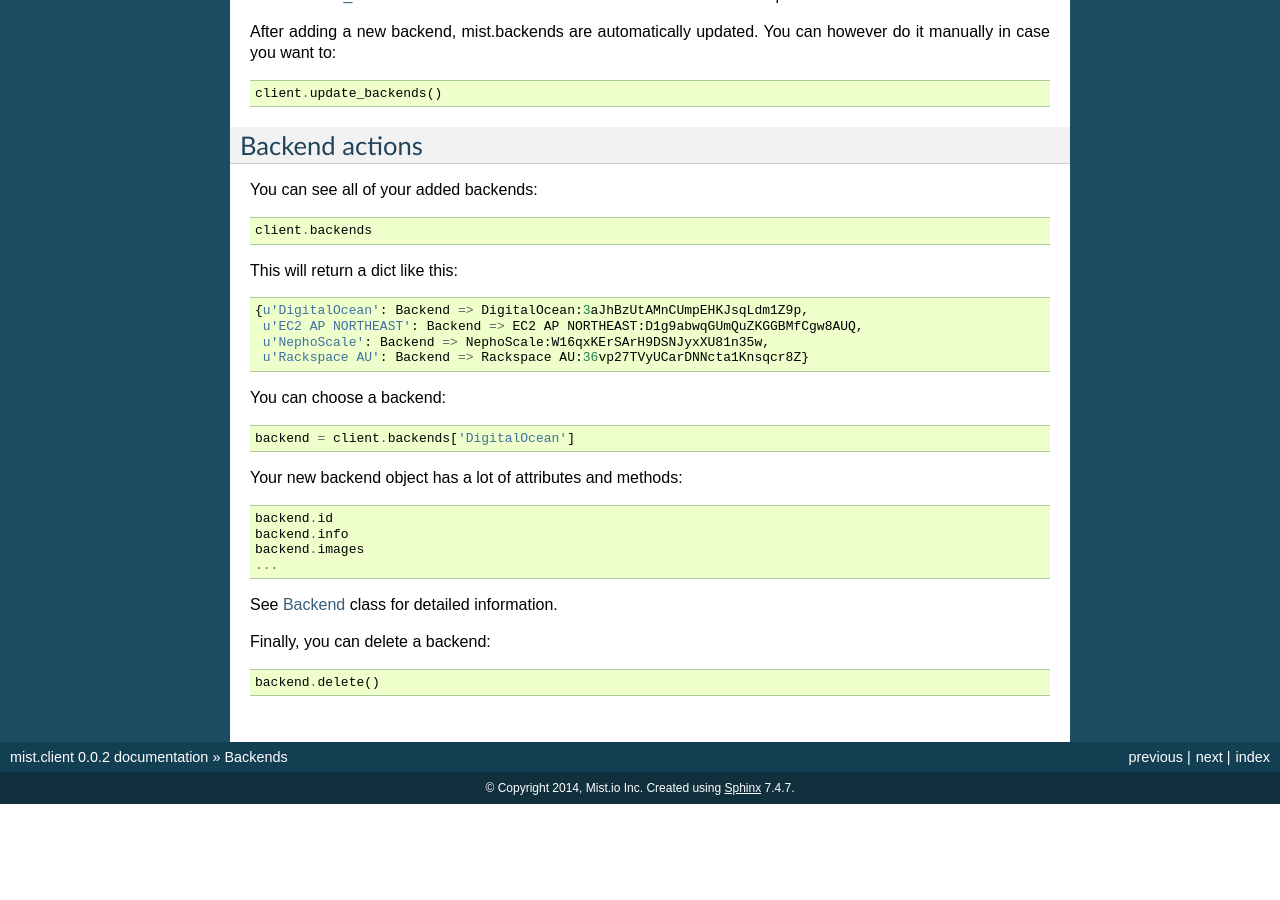
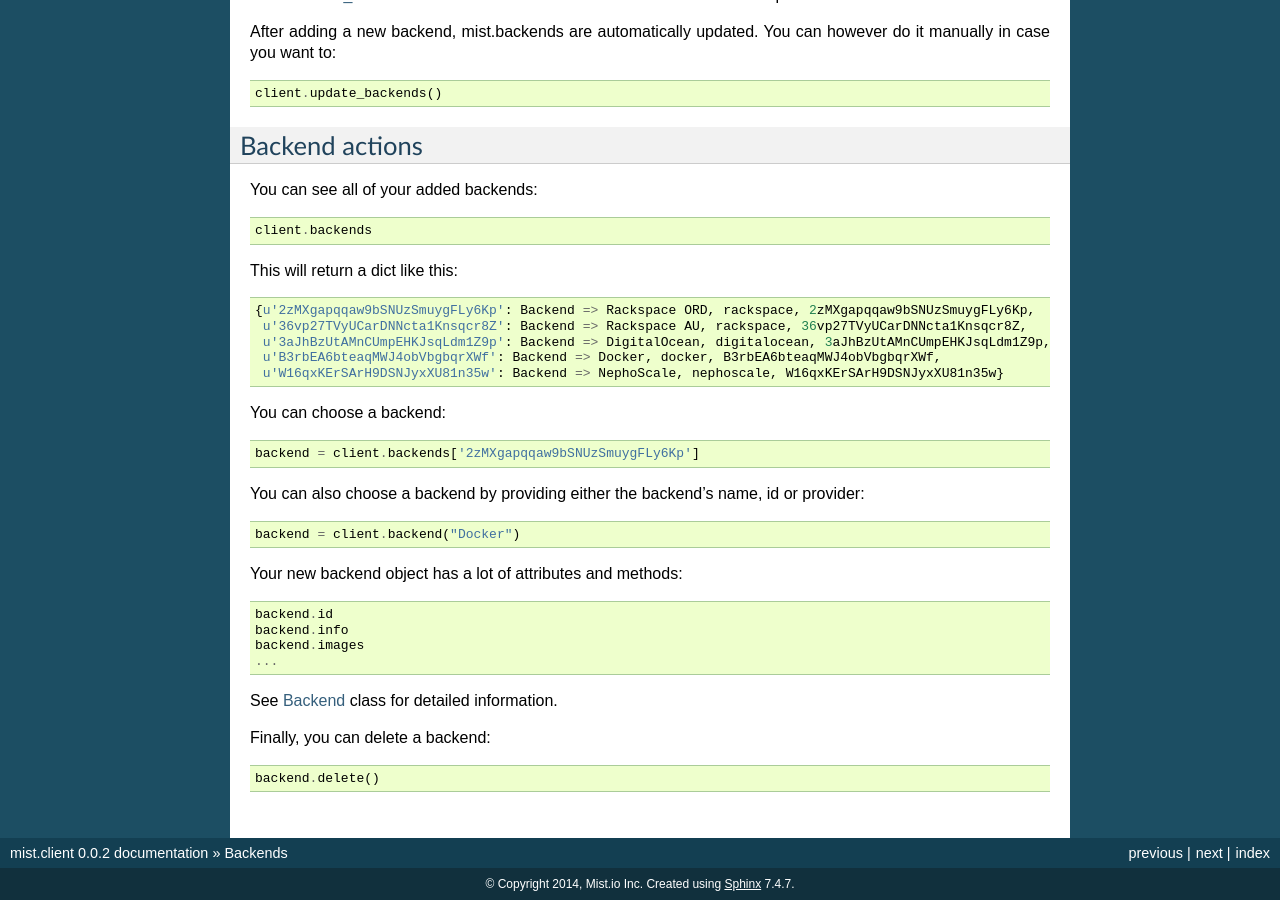
Before and after one commit to mistio/mist.client, a Sphinx documentation site: the page built from docs/source/backends.rst, in a window 1280 px wide and 900 px high, scrolled down 1021 px. Built offline with Sphinx 7.4.7, drawn with Linux system fonts in a browser that asks for light colours; before the commit the page ends 1825 px from its top, so only the background shows below that.

Commit message:
Update Documentation

```diff
--- a/docs/source/backends.rst
+++ b/docs/source/backends.rst
@@ -71,14 +71,20 @@ You can see all of your added backends::
 
 This will return a dict like this::
 
-    {u'DigitalOcean': Backend => DigitalOcean:3aJhBzUtAMnCUmpEHKJsqLdm1Z9p,
-     u'EC2 AP NORTHEAST': Backend => EC2 AP NORTHEAST:D1g9abwqGUmQuZKGGBMfCgw8AUQ,
-     u'NephoScale': Backend => NephoScale:W16qxKErSArH9DSNJyxXU81n35w,
-     u'Rackspace AU': Backend => Rackspace AU:36vp27TVyUCarDNNcta1Knsqcr8Z}
+    {u'2zMXgapqqaw9bSNUzSmuygFLy6Kp': Backend => Rackspace ORD, rackspace, 2zMXgapqqaw9bSNUzSmuygFLy6Kp,
+     u'36vp27TVyUCarDNNcta1Knsqcr8Z': Backend => Rackspace AU, rackspace, 36vp27TVyUCarDNNcta1Knsqcr8Z,
+     u'3aJhBzUtAMnCUmpEHKJsqLdm1Z9p': Backend => DigitalOcean, digitalocean, 3aJhBzUtAMnCUmpEHKJsqLdm1Z9p,
+     u'B3rbEA6bteaqMWJ4obVbgbqrXWf': Backend => Docker, docker, B3rbEA6bteaqMWJ4obVbgbqrXWf,
+     u'W16qxKErSArH9DSNJyxXU81n35w': Backend => NephoScale, nephoscale, W16qxKErSArH9DSNJyxXU81n35w}
 
 You can choose a backend::
 
-    backend = client.backends['DigitalOcean']
+    backend = client.backends['2zMXgapqqaw9bSNUzSmuygFLy6Kp']
+
+You can also choose a backend by providing either the backend's name, id or provider::
+
+    backend = client.backend("Docker")
+
 
 Your new backend object has a lot of attributes and methods::
 
--- a/docs/source/machines.rst
+++ b/docs/source/machines.rst
@@ -164,6 +164,11 @@ You can choose one::
 
     machine = backend.machines['production.server']
 
+Or you can choose a machine by providing the machine's id, name or public_ip::
+
+    machine = backend.machine("132.34.65.0")
+    machine = backend.machine("prodServer1')
+
 Machines support actions like::
 
     machine.reboot()
--- a/docs/source/modules.rst
+++ b/docs/source/modules.rst
@@ -1,5 +1,5 @@
-mist
-====
+src
+===
 
 .. toctree::
    :maxdepth: 4
```
Also changed, not shown: docs/source/mist.cmd.rst (+8 -0 lines), 2 other files.
